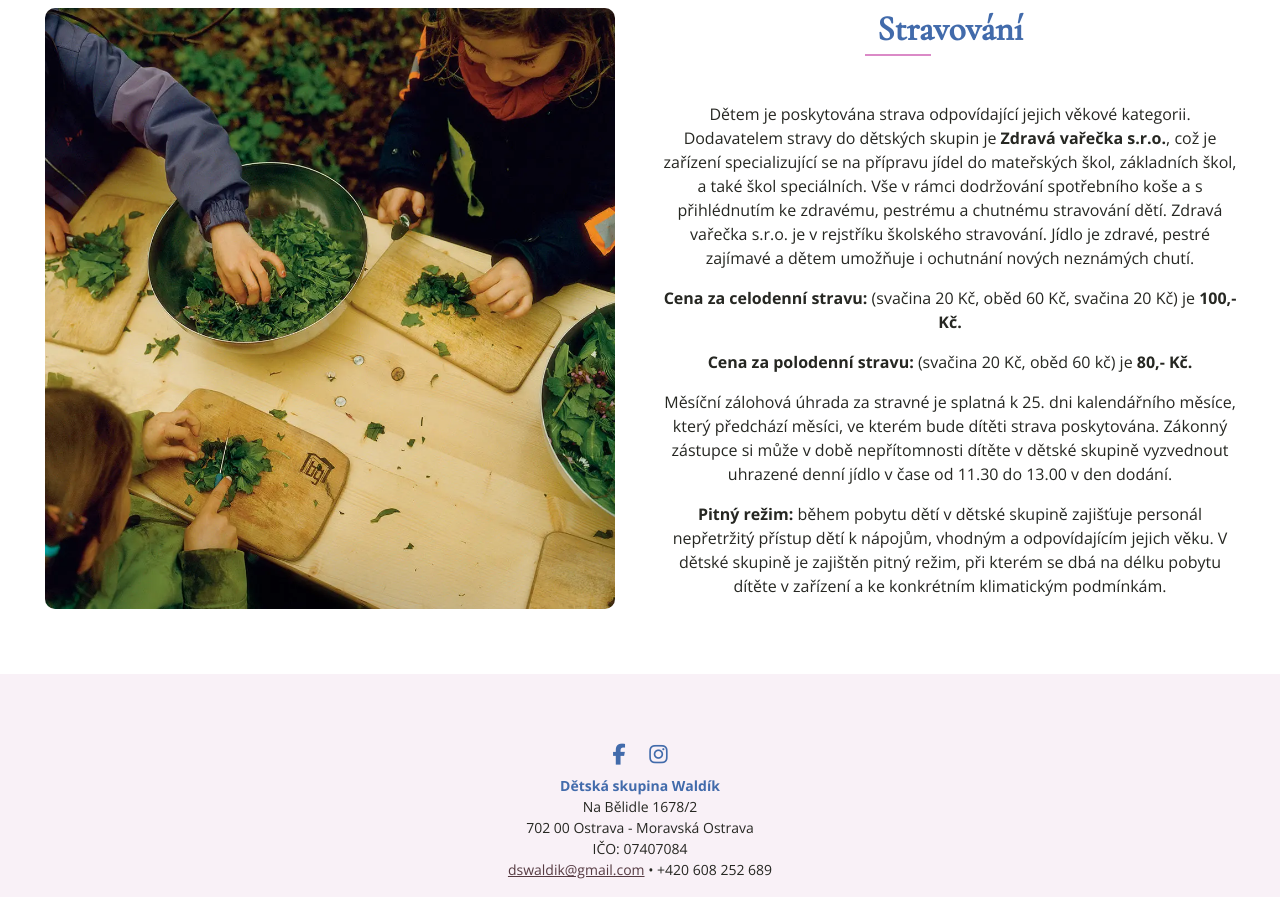
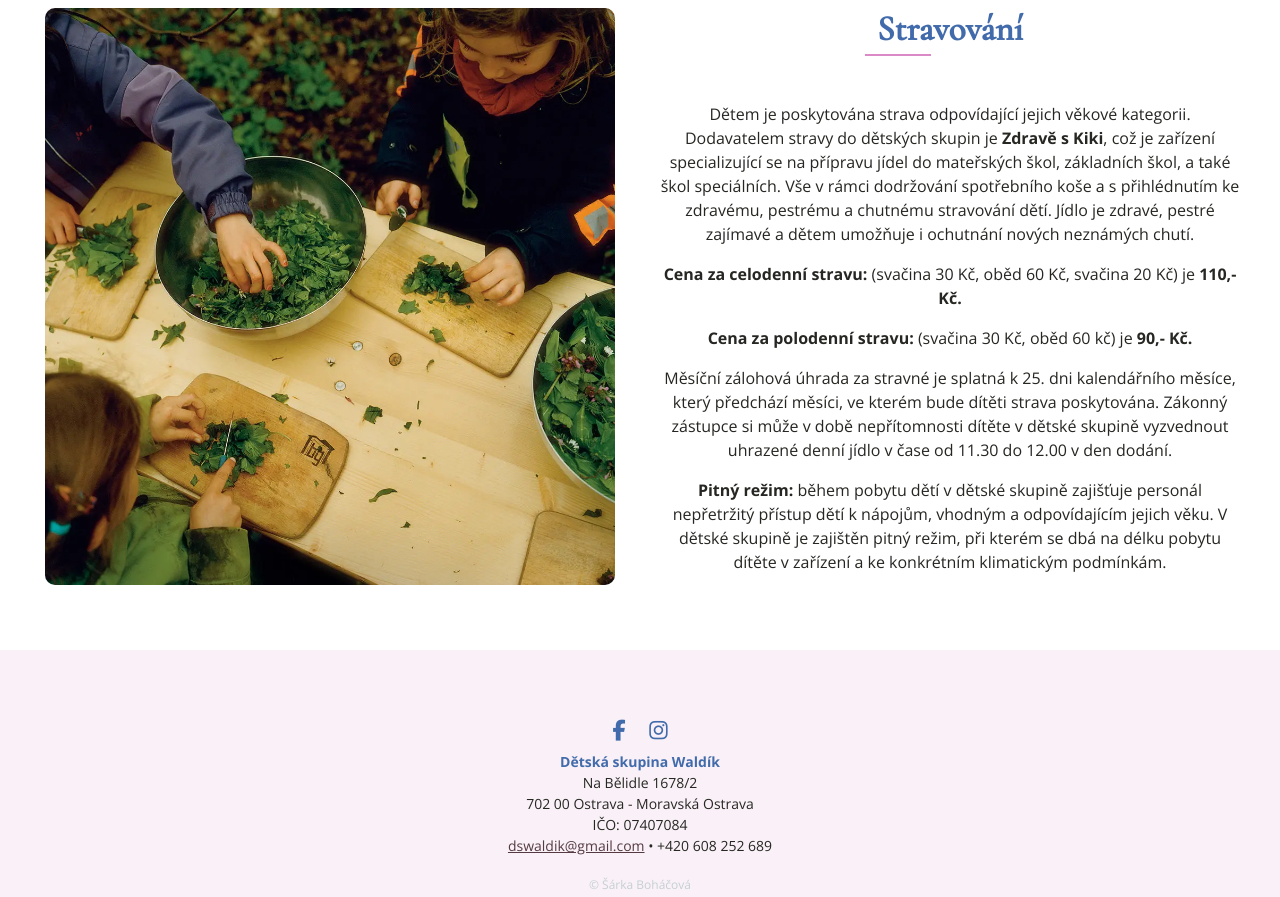
Before and after one commit to sarkabohacova/waldik-projekt, an Eleventy site: page dswaldik-radvanice.html in a window 1280 px wide. Shown: the part 4456-5353 px from the top of the page. Built offline with nearby package versions, Linux system fonts and the light colour scheme; Eleventy itself is replaced by a stand-in of ours; files that its build step writes are made by us from their sources.

Commit message:
small changes done

```diff
--- a/dswaldik-radvanice.html
+++ b/dswaldik-radvanice.html
@@ -242,10 +242,10 @@ title: O DS Waldík - Radvanice
             <div class="box__info">
                 <h1 class="box__title">Stravování</h1>
                 <p class="box__text">
-                    Dětem je poskytována strava odpovídající jejich věkové kategorii. Dodavatelem stravy do dětských skupin je <strong>Zdravá vařečka s.r.o.</strong>, což je zařízení specializující se na přípravu jídel do mateřských škol, základních škol, a také škol speciálních. Vše v rámci dodržování spotřebního koše a s přihlédnutím ke zdravému, pestrému a chutnému stravování dětí. Zdravá vařečka s.r.o. je v rejstříku školského stravování. Jídlo je zdravé, pestré zajímavé a dětem umožňuje i ochutnání nových neznámých chutí.
-                <p><strong>Cena za celodenní stravu:</strong> (svačina 20 Kč, oběd 60 Kč, svačina 20 Kč) je <strong>100,- Kč.</strong></p>
-                <p><strong>Cena za polodenní stravu:</strong> (svačina 20 Kč, oběd 60 kč) je <strong>80,- Kč.</strong></p>
-                <p>Měsíční zálohová úhrada za stravné je splatná k 25. dni kalendářního měsíce, který předchází měsíci, ve kterém bude dítěti strava poskytována. Zákonný zástupce si může v době nepřítomnosti dítěte v dětské skupině vyzvednout uhrazené denní jídlo v čase od 11.30 do 13.00 v den dodání.</p>
+                    Dětem je poskytována strava odpovídající jejich věkové kategorii. Dodavatelem stravy do dětských skupin je <strong>Zdravě s Kiki</strong>, což je zařízení specializující se na přípravu jídel do mateřských škol, základních škol, a také škol speciálních. Vše v rámci dodržování spotřebního koše a s přihlédnutím ke zdravému, pestrému a chutnému stravování dětí. Jídlo je zdravé, pestré zajímavé a dětem umožňuje i ochutnání nových neznámých chutí.
+                <p><strong>Cena za celodenní stravu:</strong> (svačina 30 Kč, oběd 60 Kč, svačina 20 Kč) je <strong>110,- Kč.</strong></p>
+                <p><strong>Cena za polodenní stravu:</strong> (svačina 30 Kč, oběd 60 kč) je <strong>90,- Kč.</strong></p>
+                <p>Měsíční zálohová úhrada za stravné je splatná k 25. dni kalendářního měsíce, který předchází měsíci, ve kterém bude dítěti strava poskytována. Zákonný zástupce si může v době nepřítomnosti dítěte v dětské skupině vyzvednout uhrazené denní jídlo v čase od 11.30 do 12.00 v den dodání.</p>
                 </p>
                 <p><strong>Pitný režim:</strong> během pobytu dětí v dětské skupině zajišťuje personál nepřetržitý přístup dětí k nápojům, vhodným a odpovídajícím jejich věku. V dětské skupině je zajištěn pitný režim, při kterém se dbá na délku pobytu dítěte v zařízení a ke konkrétním klimatickým podmínkám.</p>
             </div>
```
Also changed, not shown: faq.html (+1 -1 lines), registrace.html (+4 -4 lines).
